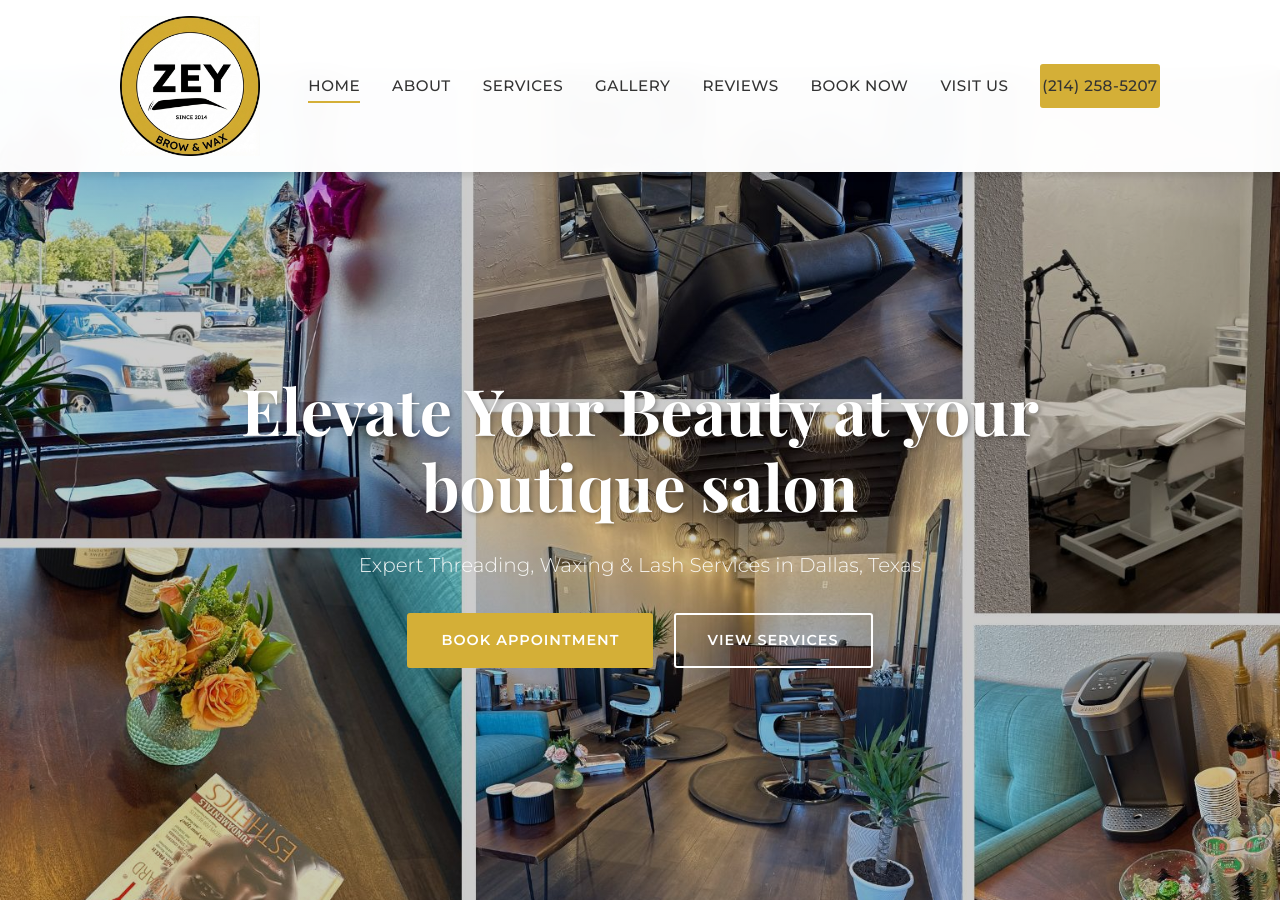
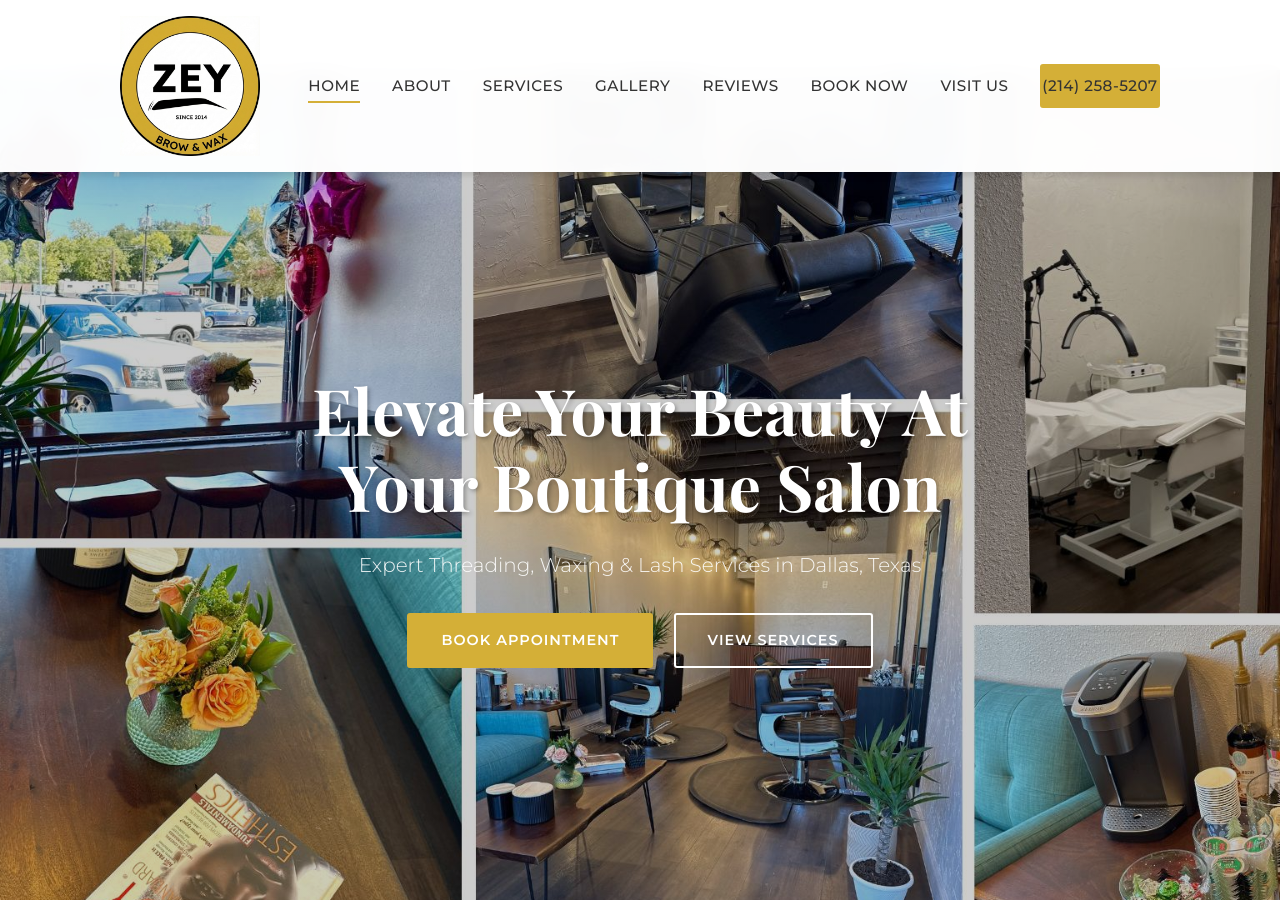
Before and after one commit to zey-lab/website, a Jekyll site: the page built from index.html, in a window 1280 px wide and 900 px high. Built offline with Jekyll 4.4.1, drawn with Linux system fonts in a browser that asks for light colours; a script that is not in the unit is left out.

```diff
--- a/_config.yml
+++ b/_config.yml
@@ -155,7 +155,7 @@ design:
 
   # Hero Section
   hero:
-    title: "Elevate Your Beauty at your boutique salon"
+    title: "Elevate Your Beauty At Your Boutique Salon"
     subtitle: "Expert Threading, Waxing & Lash Services in Dallas, Texas"
     cta_text: "Book Appointment"
     cta_secondary_text: "View Services"
```
